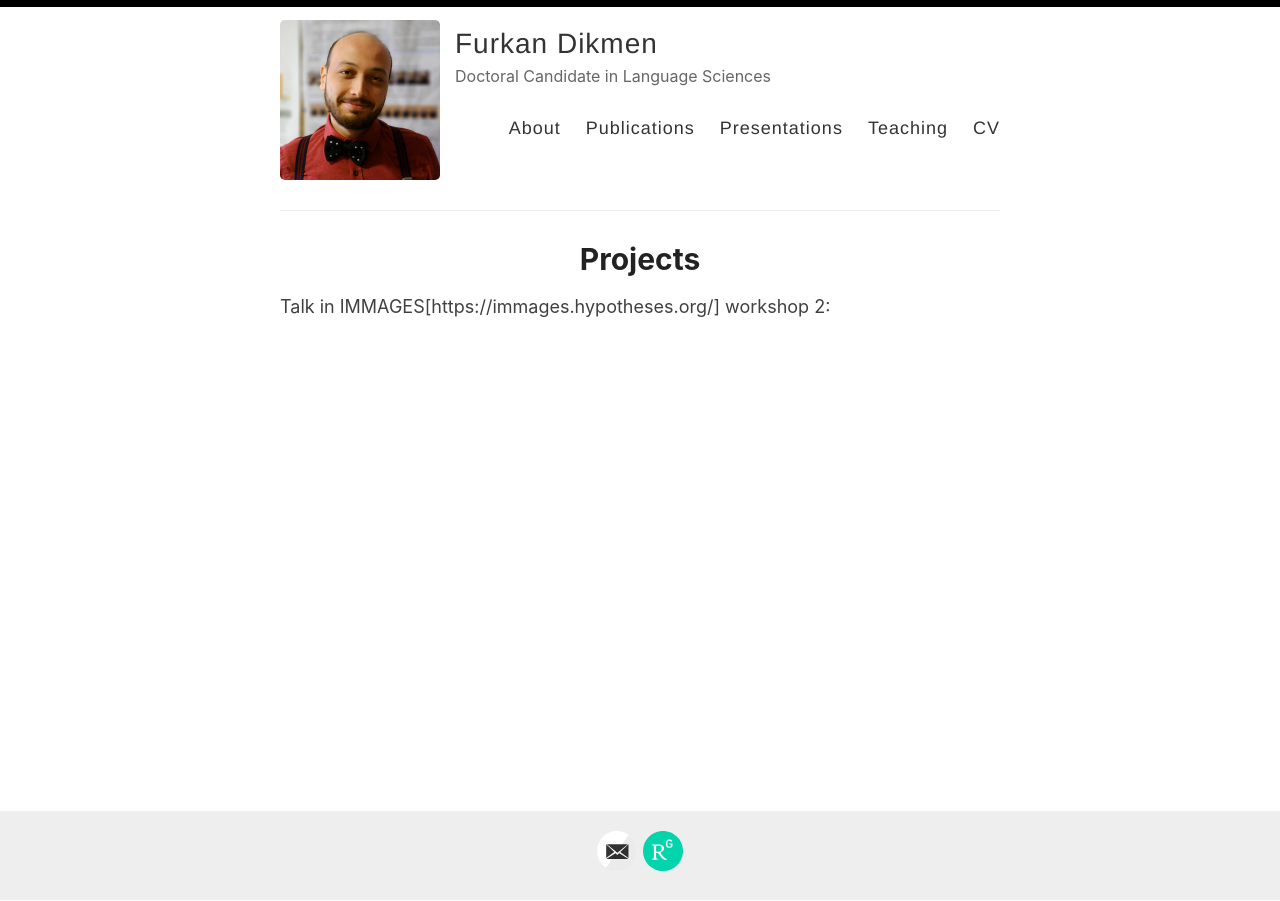
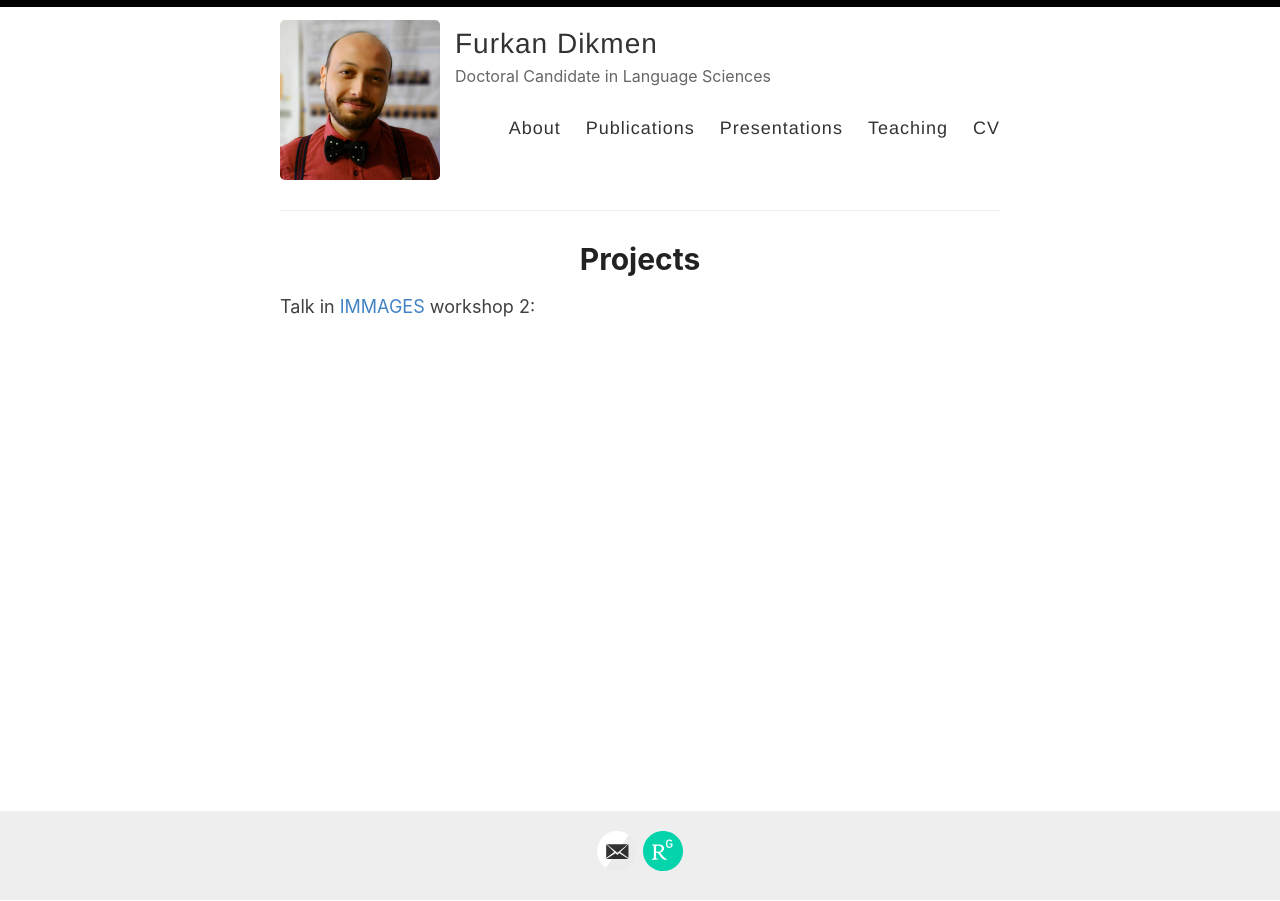
Before and after one commit to furkandikmen/furkandikmen.github.io, a Jekyll site: the page built from _pages/projects.md, in a window 1280 px wide. Built offline with Jekyll 4.4.1, drawn with Linux system fonts in a browser that asks for light colours.

Commit message:
Update projects.md

```diff
--- a/_pages/projects.md
+++ b/_pages/projects.md
@@ -4,4 +4,4 @@ title: Projects
 permalink: /projects/
 ---
 
-Talk in IMMAGES[https://immages.hypotheses.org/] workshop 2:
+Talk in [IMMAGES](https://immages.hypotheses.org/) workshop 2:
```
